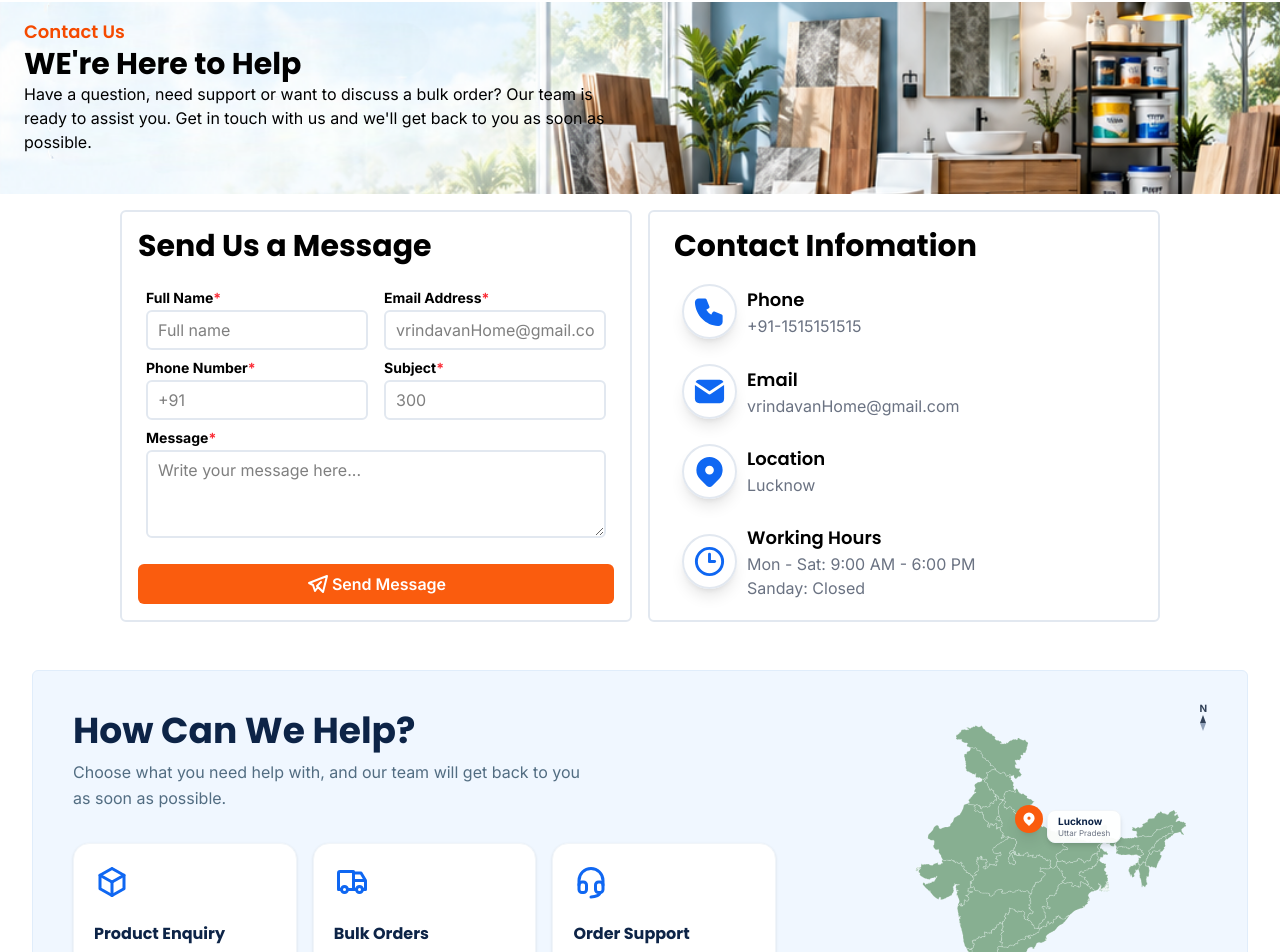
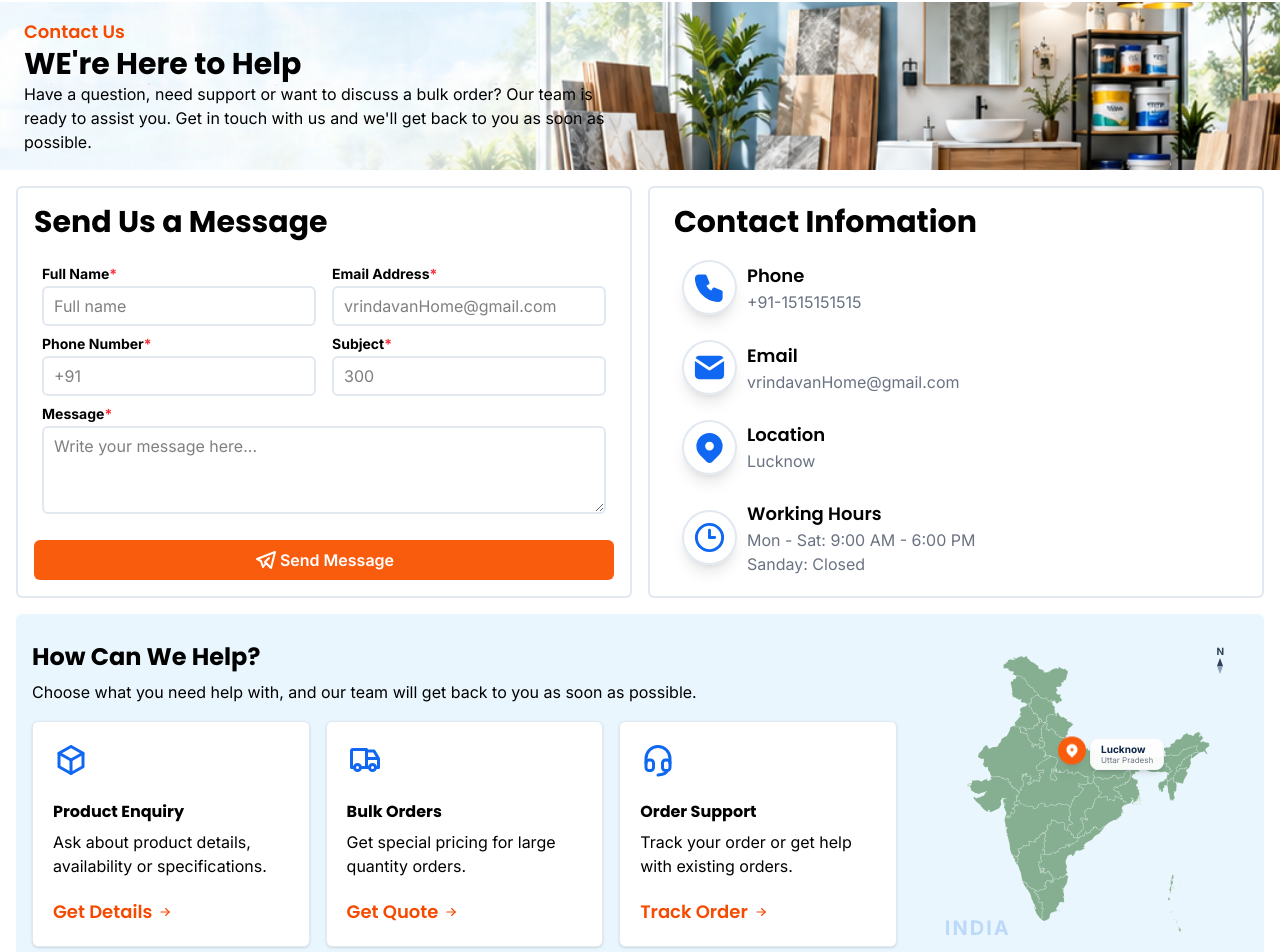
Before and after one commit to shivam-87388/vrindavan, a Next.js app in the folder frontend/: page /contact-us in a window 1280 px wide. Shown: the part 66-1018 px from the top of the page. Built offline with nearby package versions, Linux system fonts and the light colour scheme.

Commit message:
add map in contact field

```diff
--- a/frontend/src/app/contact-us/page.jsx
+++ b/frontend/src/app/contact-us/page.jsx
@@ -1,6 +1,8 @@
 import React from 'react'
-import { IconBrandTelegram,IconPhoneFilled,IconMailFilled,IconMapPinFilled,IconClockHour3,IconBox,
-  IconTruck,IconHeadset,IconArrowRight} from '@tabler/icons-react';
+import {
+  IconBrandTelegram, IconPhoneFilled, IconMailFilled, IconMapPinFilled, IconClockHour3, IconBox,
+  IconTruck, IconHeadset, IconArrowRight
+} from '@tabler/icons-react';
 
 const page = () => {
 
@@ -25,22 +27,23 @@
     },
   ];
 
+
   return (
-    <div className="min-h-screen flex items-start justify-center w-full">
-
-    <div className="w-full flex flex-col items-center justify-center">
+    <div className="min-h-screen flex items-start justify-center">
+      <div className="flex flex-col items-start justify-center w-full">
         {/* header image section */}
-      <div className="w-full bg-[url(/contact.png)] bg-cover bg-center bg-no-repeat h-48">
+        <div className="w-full bg-[url(/contact.png)] bg-cover bg-center bg-no-repeat h-auto">
           <div className="flex flex-col w-1/2 items-center justify-center py-4 px-6">
             <h3 className="w-full text-start text-orange-600 text-lg font-semibold font-['Poppins']">Contact Us</h3>
             <h2 className="w-full text-start text-black text-3xl font-bold font-['Poppins']">WE're Here to Help</h2>
             <p className="w-full text-start text-black text-base font-normal font-['Inter']">Have a question, need support or want to discuss a bulk order? Our team is ready to assist you. Get in touch with us and we'll get back to you as soon as possible.</p>
-
           </div>
         </div>
+        {/* header image section end */}
+        <div className="flex flex-col items-center justify-center p-4 w-full gap-4">
           {/* card section */}
-<section className="w-full flex md:flex-row flex-col md:items-stretch items-start justify-center gap-4 p-4">
-  <div className="w-full max-w-lg flex flex-col items-center justify-center  border-2 border-slate-200 rounded-md p-4">
+          <div className="w-full flex md:flex-row flex-col md:items-stretch items-start justify-around gap-4 ">
+            <div className="w-full max-w-2xl flex flex-col items-center justify-center  border-2 border-slate-200 rounded-md p-4">
               <h3 className="w-full text-start text-black text-3xl font-bold font-['Poppins'] pb-2">Send Us a Message</h3>
               {/* detail field */}
               <form className="flex flex-col items-center justify-center mt-4 gap-2 w-full ">
@@ -146,14 +149,14 @@
               {/* detailfield end*/}
 
             </div>
-  <div className="w-full max-w-lg flex flex-col items-center justify-center  border-2 border-slate-200 rounded-md p-4">
+            <div className="w-full max-w-2xl flex flex-col items-center justify-center  border-2 border-slate-200 rounded-md p-4">
               <h3 className="w-full text-start text-black text-3xl font-bold font-['Poppins'] px-2">Contact Infomation</h3>
               {/* row section */}
               <div className="flex flex-col justify-around flex-1 mt-4 gap-4 w-full px-2">
                 {/* phone number field*/}
                 <div className="w-full flex flex-row items-center justify-start px-2 gap-2.5">
                   <div className="flex items-center justify-center p-2 rounded-full border-2 border-slate-200 shadow-lg">
-        <IconPhoneFilled color='#0F67F2' size={35}/>
+                    <IconPhoneFilled color='#0F67F2' size={35} />
                   </div>
                   <div className="flex flex-col items-start justify-center">
                     <h3 className="text-black text-lg font-semibold font-['Poppins']">Phone</h3>
@@ -164,7 +167,7 @@
                 {/* email field  */}
                 <div className="w-full flex flex-row items-center justify-start px-2 gap-2.5">
                   <div className="flex items-center justify-center p-2 rounded-full border-2 border-slate-200 shadow-lg">
-        <IconMailFilled color='#0F67F2' size={35}/>
+                    <IconMailFilled color='#0F67F2' size={35} />
                   </div>
                   <div className="flex flex-col items-start justify-center">
                     <h3 className="text-black text-lg font-semibold font-['Poppins']">Email</h3>
@@ -174,7 +177,7 @@
                 {/* location */}
                 <div className="w-full flex flex-row items-center justify-start px-2 gap-2.5">
                   <div className="flex items-center justify-center p-2 rounded-full border-2 border-slate-200 shadow-lg">
-        <IconMapPinFilled color='#0F67F2' size={35}/>
+                    <IconMapPinFilled color='#0F67F2' size={35} />
                   </div>
                   <div className="flex flex-col items-start justify-center">
                     <h3 className="text-black text-lg font-semibold font-['Poppins']">Location</h3>
@@ -184,7 +187,7 @@
                 </div>
                 <div className="w-full flex flex-row items-center justify-start px-2 gap-2.5">
                   <div className="flex items-center justify-center p-2 rounded-full border-2 border-slate-200 shadow-lg">
-        <IconClockHour3 color='#0F67F2' size={35}/>
+                    <IconClockHour3 color='#0F67F2' size={35} />
                   </div>
                   <div className="flex flex-col items-start justify-center">
                     <h3 className="text-black text-lg font-semibold font-['Poppins']">Working Hours</h3>
@@ -195,46 +198,40 @@
                 </div>
 
               </div>
+
             </div>
-</section>
-
-{/* how can we help secttion */}
-<section className="w-full max-w-7xl mx-auto p-4 md:p-8">
-  {/* Outer Card with Soft Blue Background */}
-  <div className="relative overflow-hidden rounded-md bg-[#F0F7FF] p-6 md:p-10 border border-[#E0EDFB]">
-
-    {/* Left Side Content Container */}
-    <div className="relative z-10 w-full lg:w-[60%] xl:w-[62%]">
-      {/* Header */}
-      <div className="mb-8 max-w-lg">
-        <h2 className="text-3xl md:text-4xl font-bold text-[#0D2447] font-['Poppins']">
+          </div>
+          {/* card section */}
+          {/* how can we help + map start */}
+          <div className="w-full flex lg:flex-row flex-col items-center justify-around bg-[#E9F6FD] rounded-md">
+            {/* how can we help card text and card field */}
+            <div className="flex flex-col items-center justify-center w-full p-4">
+              <h2 className="w-full text-start text-2xl font-bold font-['Poppins']">
                 How Can We Help?
               </h2>
-        <p className="mt-2 text-base text-[#526D82] font-['Inter'] leading-relaxed">
+              <p className="mt-1.5 mb-4 text-black text-base font-normal font-['Inter'] leading-relaxed w-full text-start">
                 Choose what you need help with, and our team will get back to you as soon as possible.
               </p>
-      </div>
 
-      {/* 3 Action Cards */}
-      <div className="grid grid-cols-1 md:grid-cols-3 gap-4">
+              <div className="grid grid-cols-1 md:grid-cols-3  gap-4">
                 {cards.map((card, index) => (
                   <div
                     key={index}
-            className="flex flex-col justify-between bg-white p-5 rounded-2xl border border-slate-100 shadow-sm hover:shadow-md transition-shadow duration-200"
+                    className="flex flex-col justify-between bg-white p-5 rounded-md border border-slate-200 shadow-sm hover:shadow-md transition-shadow duration-200"
                   >
                     <div>
                       <div className="mb-4 inline-block">{card.icon}</div>
-              <h3 className="text-base font-bold text-[#0D2447] font-['Poppins'] mb-1.5">
+                      <h3 className="text-base font-bold text-black font-['Poppins'] mb-1.5">
                         {card.title}
                       </h3>
-              <p className="text-xs text-gray-500 font-['Inter'] leading-relaxed">
+                      <p className="text-black text-base font-normal font-['Inter']">
                         {card.desc}
                       </p>
                     </div>
 
                     <a
                       href="#"
-              className="mt-5 inline-flex items-center gap-1.5 text-xs font-semibold text-[#0F67F2] hover:gap-2.5 transition-all duration-200 font-['Inter']"
+                      className="mt-5 inline-flex items-center gap-1.5  hover:gap-2.5 transition-all duration-200 text-orange-600 text-lg font-semibold font-['Poppins']"
                     >
                       {card.linkText}
                       <IconArrowRight size={14} />
@@ -242,20 +239,20 @@
                   </div>
                 ))}
               </div>
+
             </div>
 
-    {/* Right Side India Map Background Graphic */}
-    <div className="pointer-events-none absolute right-4 top-0 bottom-0 hidden lg:flex lg:w-[38%] items-center justify-end overflow-hidden py-4">
-      <div className="relative h-full w-[360px] flex items-center justify-center">
+            {/* map block */}
+            <div className="relative flex items-center justify-center w-full lg:w-[38%] h-[360px] overflow-hidden p-6">
+              <div className="relative h-full w-full max-w-[340px] flex items-center justify-center">
 
-        {/* Simplemaps SVG Map - borders ko crisp dikhane ke liye clean contrast */}
+                {/* Simplemaps SVG Map */}
                 <img
                   src="/india-map.svg"
                   alt="India Map"
-          className="h-[88%] w-auto max-w-none object-contain opacity-75 [filter:brightness(0.95)_contrast(1.2)]"
+                  className="max-h-full w-auto object-contain opacity-75 [filter:brightness(0.95)_contrast(1.2)]"
                 />
 
-  {/* Lucknow Pointer Pin & Text Badge - Exactly centered in UP */}
                 {/* Lucknow Pointer Pin & Text Badge */}
                 <div className="absolute top-[32%] left-[40%] flex items-center gap-1">
                   {/* Orange Pin Icon with Bounce */}
@@ -271,25 +268,31 @@
                     <p className="text-[8px] text-gray-500 leading-tight">Uttar Pradesh</p>
                   </div>
                 </div>
+
                 {/* North Direction Compass (Top Right) */}
-        <div className="absolute top-4 right-6 flex flex-col items-center">
+                <div className="absolute top-2 right-4 flex flex-col items-center">
                   <span className="text-[10px] font-bold text-slate-700 leading-none mb-0.5">N</span>
                   <div className="w-0 h-0 border-x-[3.5px] border-x-transparent border-b-[8px] border-b-slate-700"></div>
                   <div className="w-0 h-0 border-x-[3.5px] border-x-transparent border-t-[8px] border-t-slate-400"></div>
                 </div>
 
                 {/* INDIA Watermark (Bottom Left of Map Area) */}
-        <span className="absolute bottom-6 left-6 text-xl font-black tracking-widest text-[#0F67F2]/20">
+                <span className="absolute bottom-2 left-2 text-xl font-black tracking-widest text-[#0F67F2]/20">
                   INDIA
                 </span>
 
               </div>
             </div>
+            {/* map block */}
+          </div>
+          {/* how can we help + map end */}
+
 
         </div>
-</section>
+      </div>
 
-    </div>
+
+
     </div>
   )
 }
```
Lines whose indentation alone changed are shown as unchanged.
